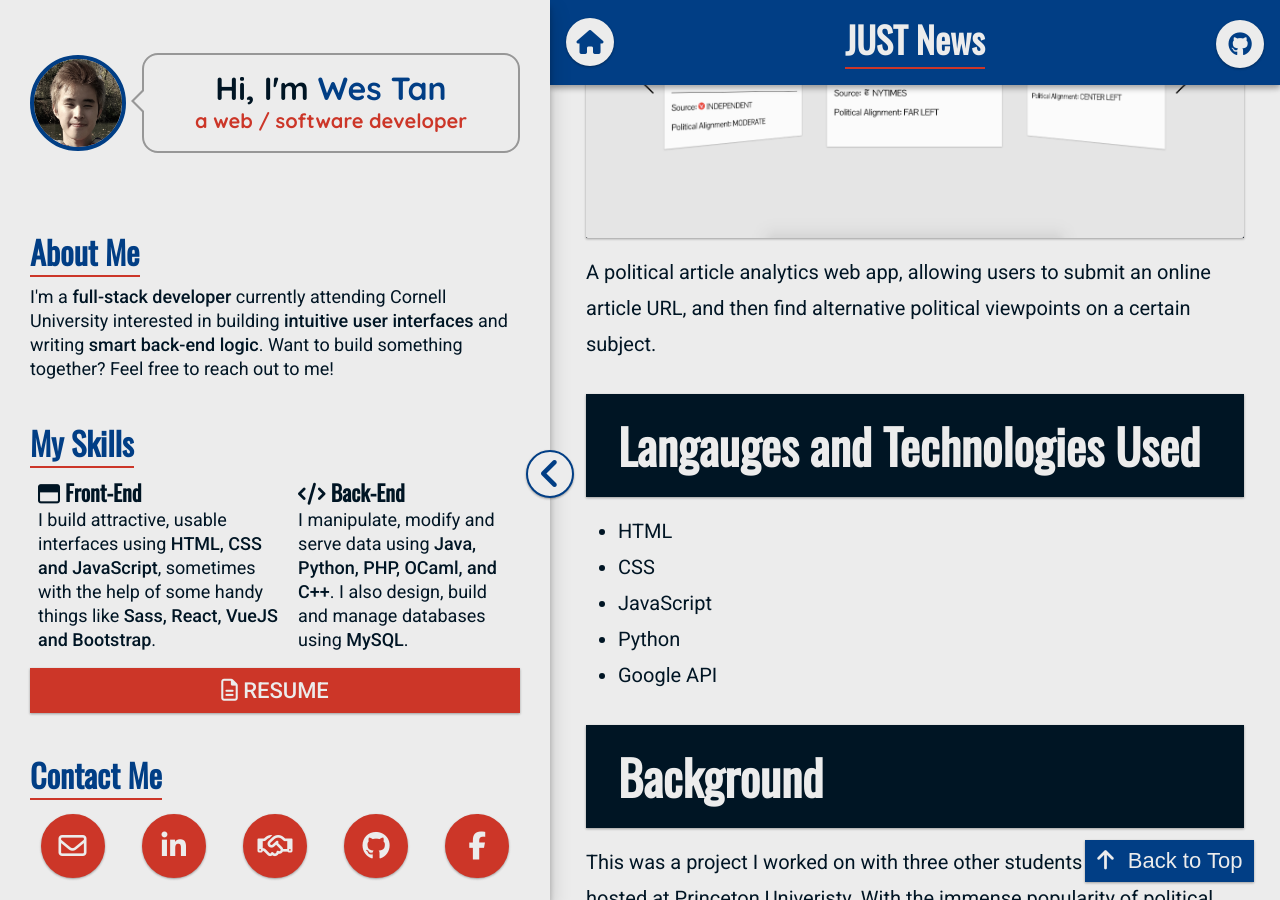
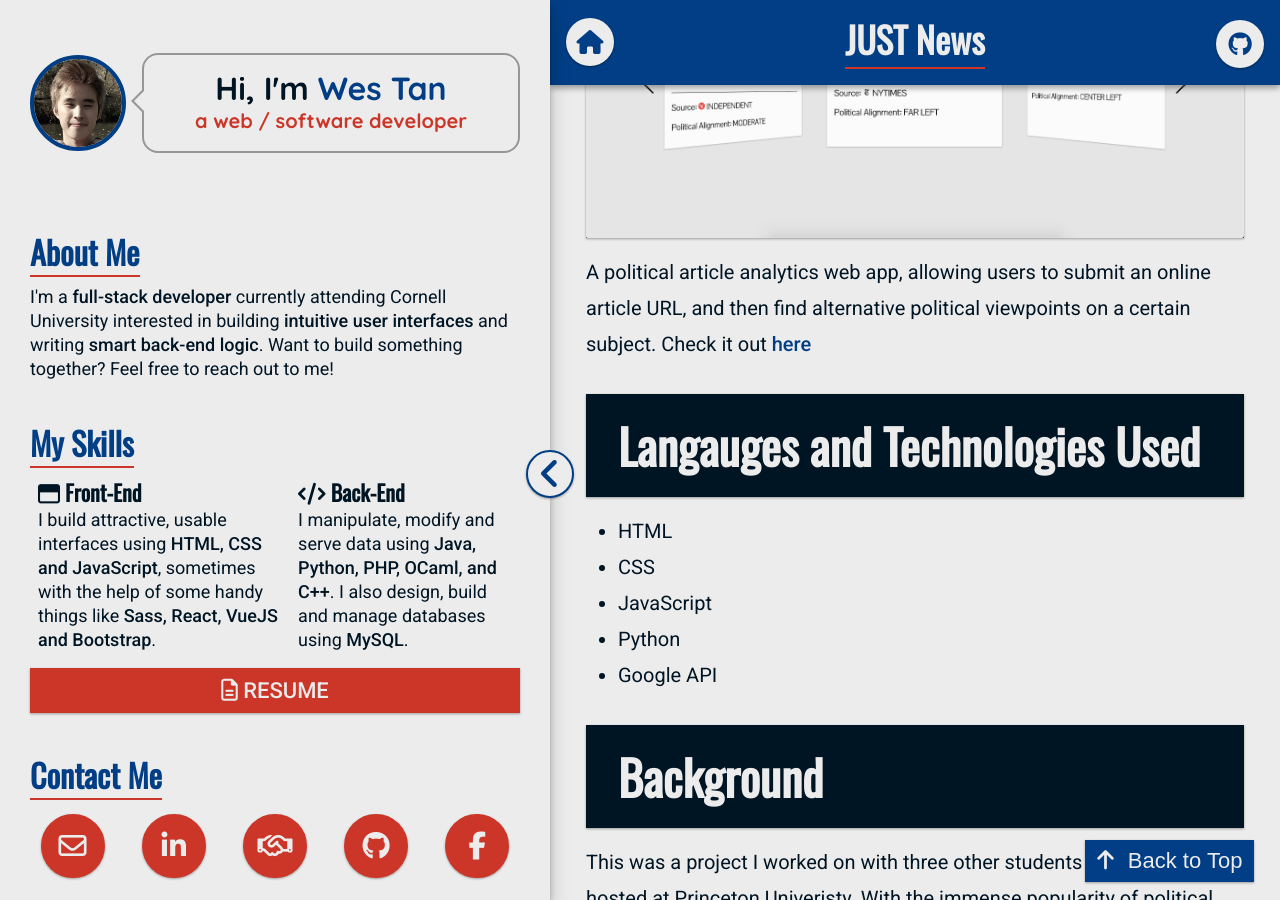
Before and after one commit to WesleyT4N/wesleyt4n.github.io, a Jekyll site: the page built from _posts/2018-1-4-justnews.md, in a window 1280 px wide and 900 px high, scrolled down 335 px. Built offline with Jekyll 4.4.1, drawn with Linux system fonts in a browser that asks for light colours; nearby versions of some CDN libraries.

Commit message:
some typo fixes and added link to justnews

```diff
--- a/_posts/2018-1-4-justnews.md
+++ b/_posts/2018-1-4-justnews.md
@@ -15,7 +15,8 @@ image: "/assets/img/justnews.png"
 ![Desktop screenshot]({{ "/assets/img/justnews.png" | absolute_url }})
 
 A political article analytics web app, allowing users to submit an online article URL,
-and then find alternative political viewpoints on a certain subject.
+and then find alternative political viewpoints on a certain subject. Check it out
+[here](http://35.202.206.128/)
 
 # Langauges and Technologies Used
 - HTML
```
Also changed, not shown: _posts/2017-12-7-cardgameengine.md (+1 -1 lines).
